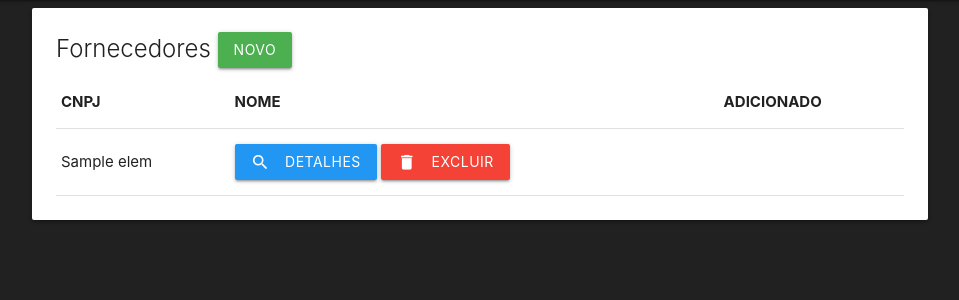
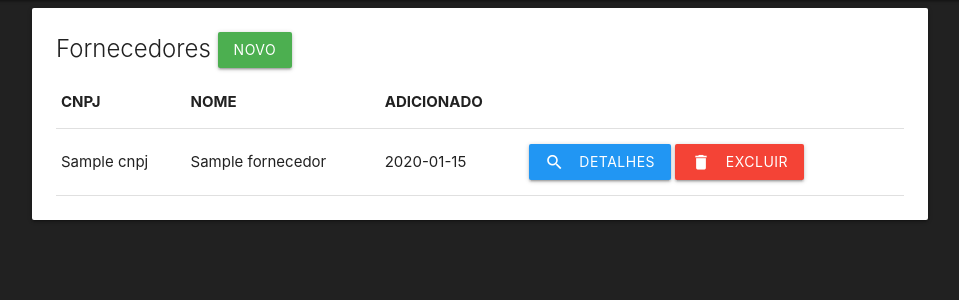
Before and after one commit to silvercent011/DepositoDeBebidas, a Flask app: template templates/fornecedores.html in a window 1280 px wide. Shown: the part 64-364 px from the top of the page, without its empty margins (160-1119 px from the left). Run offline with Flask 2, Linux system fonts and the light colour scheme; the template is opened without the code that fills it: most values are stand-ins (such as "Sample title", 1, 10 or a date in 2020); parts of the project's set-up code (start-up, migrations or seed data) failed here and were passed over.

Commit message:
Ajusta a rota de fornecedores

```diff
--- a/main.py
+++ b/main.py
@@ -34,7 +34,11 @@ def produtos_nao_alcoolicos():
 def fornecedores():
     db = Database(DB_INFO)
     info = db.select_rows('SELECT * FROM fornecedores')
-    return render_template('fornecedores.html', fornecedores=info)
+    fornecedores_dict = {}
+
+    for i in range(len(info)):
+        fornecedores_dict[info[i][0]] = {'cnpj': info[i][0], 'nome': info[i][1], 'adicionado_em': info[i][2]}
+    return render_template('fornecedores.html', fornecedores=fornecedores_dict)
 
 @app.route('/funcionarios', methods=['GET', 'POST'])
 def funcionarios():
--- a/templates/fornecedores.html
+++ b/templates/fornecedores.html
@@ -18,11 +18,11 @@
       </thead>
 
       <tbody>
-        {% for item in fornecedores %}
+        {% for fornecedor in fornecedores.values() %}
         <tr>
-          {% for elem in item %}
-          <td>{{ elem }}</td>
-          {% endfor %}
+          <td>{{ fornecedor.cnpj }}</td>
+          <td>{{ fornecedor.nome }}</td>
+          <td>{{ fornecedor.adicionado_em.strftime('%d-%m-%Y') }}</td>
           <td>
             <button class="waves-effect waves-light btn blue"><i class="material-icons left">search</i>Detalhes</button>
             <button class="waves-effect waves-light btn red"><i class="material-icons left">delete</i>Excluir</button>
```
